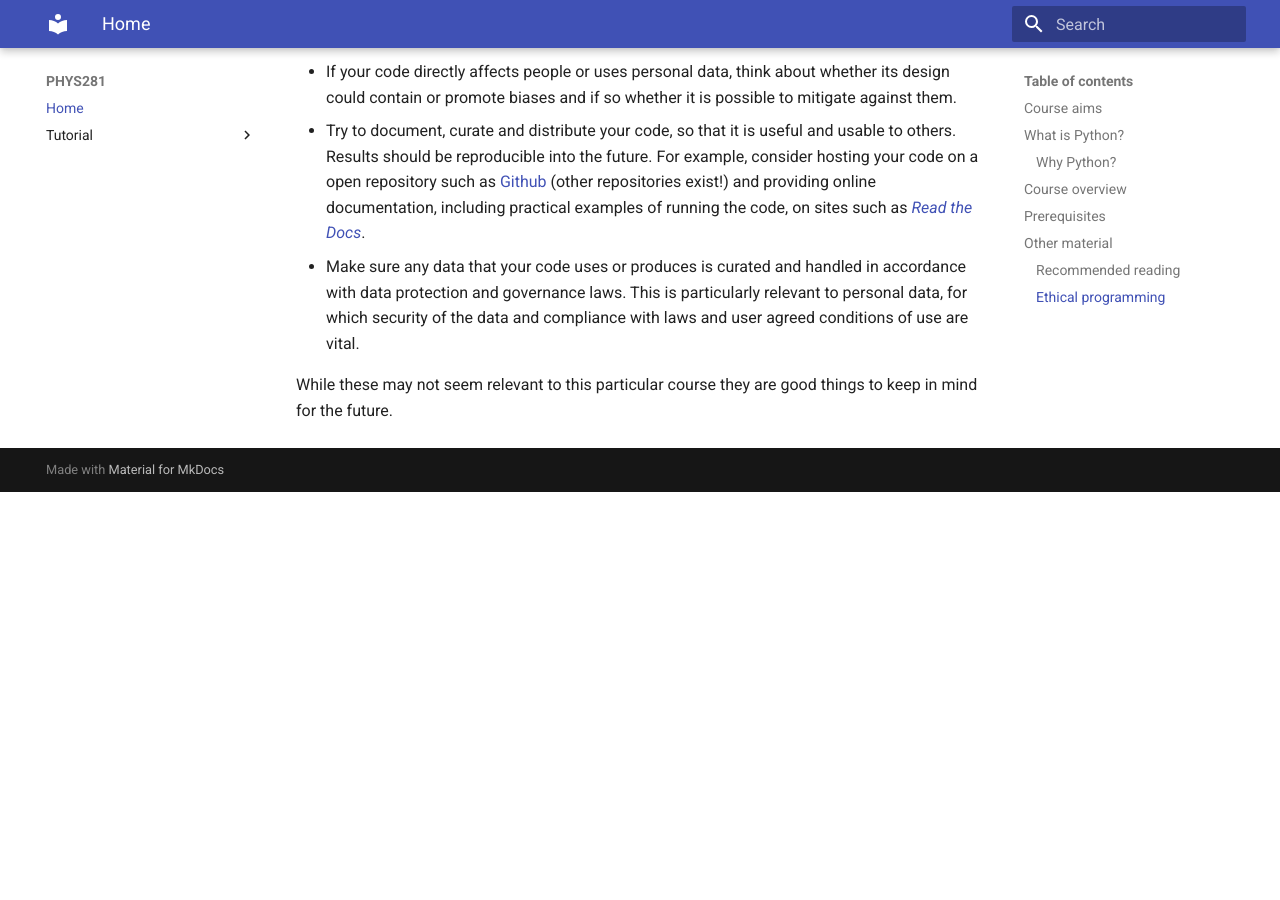
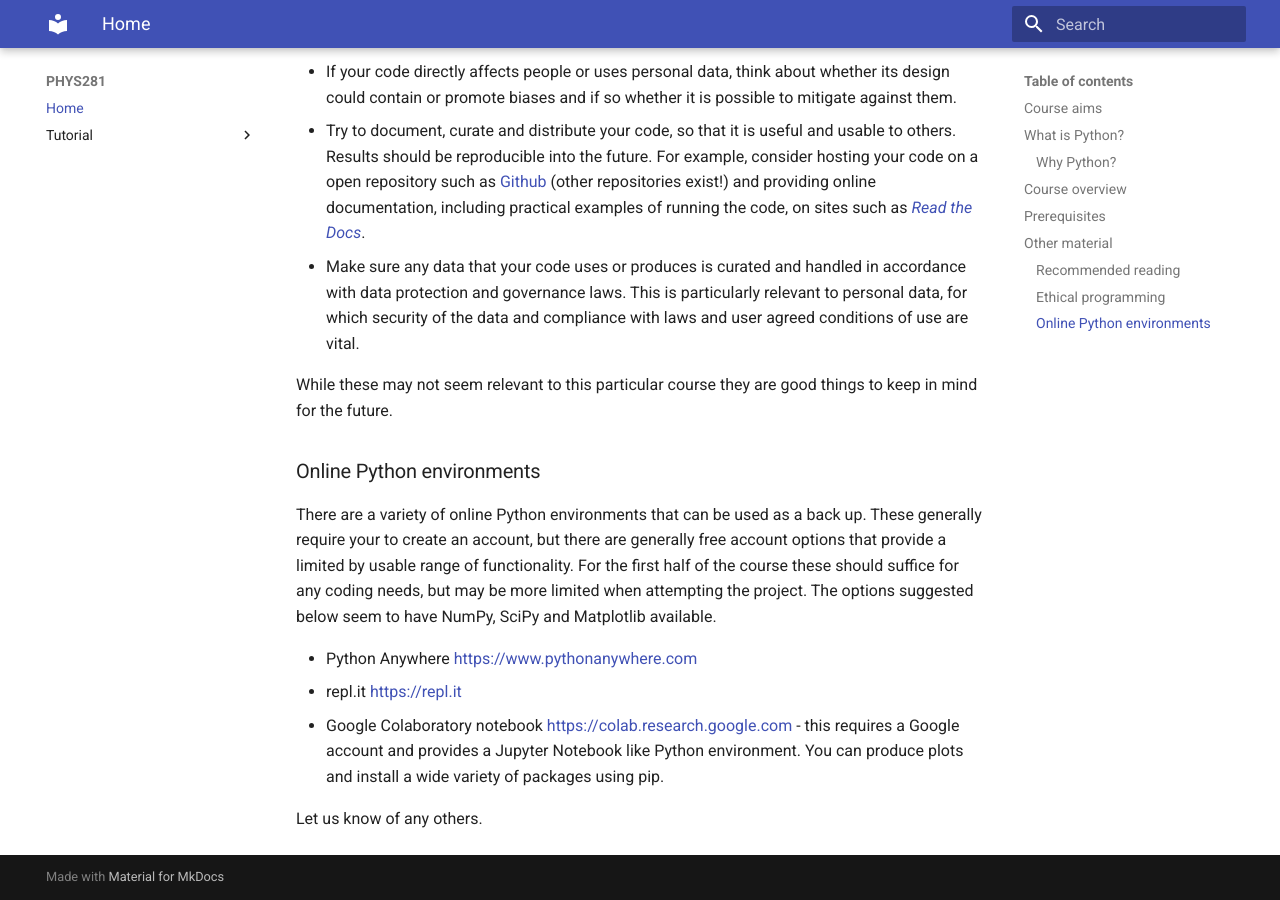
Before and after one commit to ndd21/PHYS281, an MkDocs documentation site: the page built from docs/index.md, in a window 1280 px wide and 900 px high, scrolled down 4803 px. Built offline with MkDocs 1.6.1 and Material for MkDocs 9.7.7, drawn with Linux system fonts in a browser that asks for light colours; before the commit the page ends 5295 px from its top, so only the background shows below that.

Commit message:
Add some online environments - closes #5

```diff
--- a/docs/index.md
+++ b/docs/index.md
@@ -210,3 +210,20 @@ In general it is good to think of the following practices when coding:
 
 While these may not seem relevant to this particular course they are good things to keep in mind for
 the future.
+
+### Online Python environments
+
+There are a variety of online Python environments that can be used as a back up. These generally
+require your to create an account, but there are generally free account options that provide a
+limited by usable range of functionality. For the first half of the course these should suffice for
+any coding needs, but may be more limited when attempting the project. The options suggested below
+seem to have NumPy, SciPy and Matplotlib available.
+
+* Python Anywhere [https://www.pythonanywhere.com](https://www.pythonanywhere.com)
+* repl.it [https://repl.it](https://repl.it)
+* Google Colaboratory notebook
+  [https://colab.research.google.com](https://colab.research.google.com) - this requires a Google
+  account and provides a Jupyter Notebook like Python environment. You can produce plots and install
+  a wide variety of packages using pip.
+
+Let us know of any others.
```
